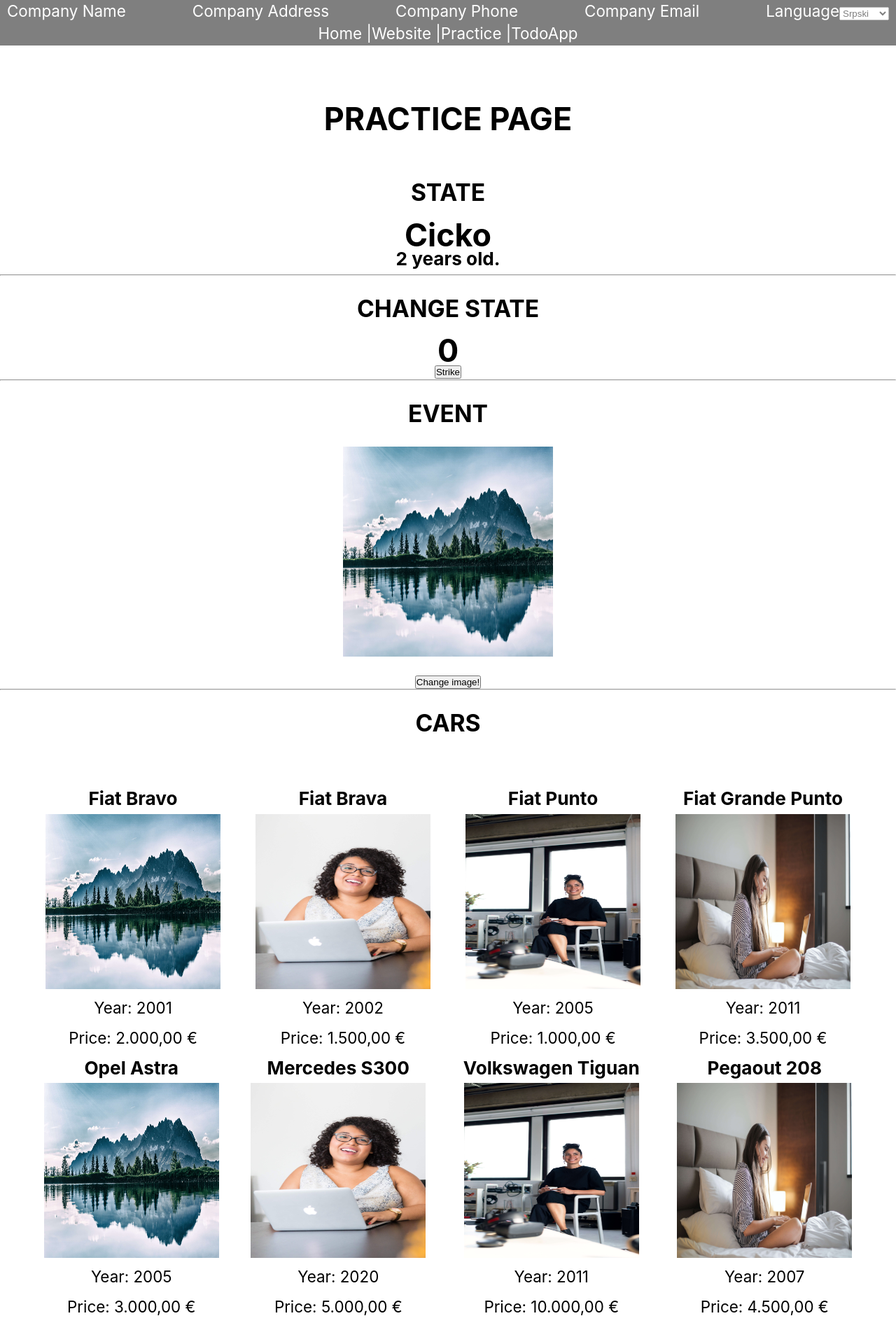
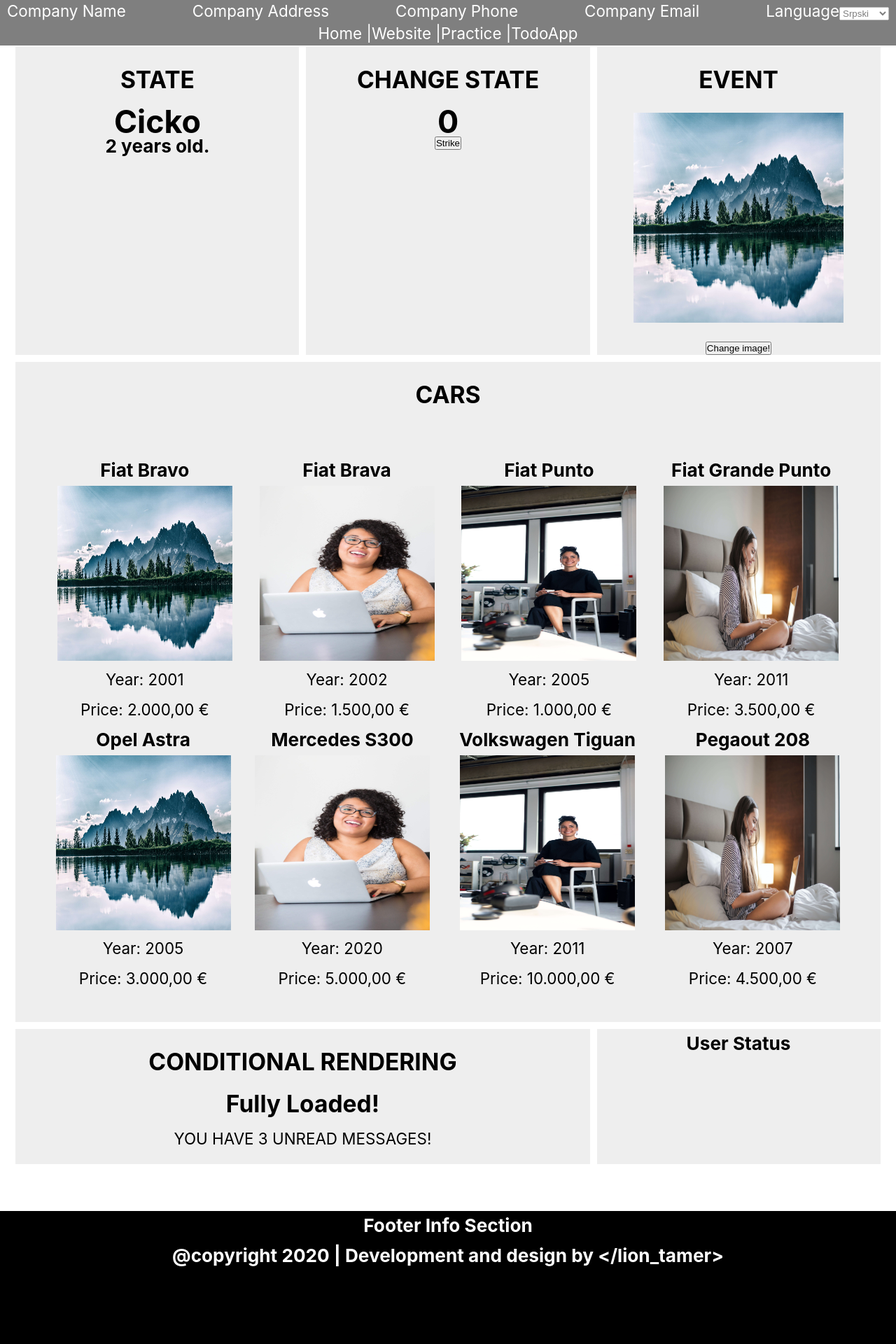
Before and after one commit to itobuka-vm/RT-T, a React (Create React App) app: page /practice in a window 1280 px wide. Shown: the top 1920 px of the page at 70% size. Built offline with nearby package versions, Linux system fonts and the light colour scheme.

Commit message:
adding little layout style to pages

```diff
--- /dev/null
+++ b/src/components/main/UserStatus.js
@@ -0,0 +1,12 @@
+// import React library
+import React from "react"
+
+function UserStatus() {
+  return (
+    <div>
+      <h3>User Status</h3>
+    </div>
+  )
+}
+
+export default UserStatus
--- a/src/style.css
+++ b/src/style.css
@@ -50,7 +50,7 @@ header {
   padding: 3px 10px;
 }
 
-/*** MAIN SECTION ***/
+/*** CONTENT ***/
 .landing {
   margin: 0;
   padding: 0;
@@ -135,8 +135,33 @@ p {
   padding: 0.5rem;
 }
 
+/*** PRACTICE PAGE ***/
+.grid-container {
+  padding: 3em 1em;
+  display: grid;
+  grid-template-columns: repeat(3, 1fr);
+  grid-gap: 10px;
+}
+
+.grid-item {
+  background-color: rgb(238, 238, 238);
+  display: flex;
+  flex-direction: column;
+  /* justify-content: center; */
+  text-align: center;
+}
+
+.item-4 {
+  grid-column: 1/4;
+}
+
+.item-5 {
+  grid-column: 1/3;
+}
+
 /*** FOOTER SECTION ***/
 footer {
+  height: 100vh;
   background-color: #000;
   color: #fff;
   display: block;
--- a/src/views/Home.js
+++ b/src/views/Home.js
@@ -9,7 +9,7 @@ function Home() {
   const InlineStyles = {
     div: {
       padding: "5em 0 3em 0",
-      height: "91vh",
+      height: "100vh",
       textAlign: "center"
     },
     heading: {
--- a/src/views/Practice.js
+++ b/src/views/Practice.js
@@ -1,24 +1,30 @@
 import React from "react"
 
-//import StateComponent - state practice
+// import StateComponent - state practice
 import StateComponent from "./../components/main/StateComponent"
 
-//event practice
+// event practice
 import StateChanger from "./../components/main/StateChanger"
 import Event from "./../components/main/Event"
 
 import Car from "./../components/main/Car"
 
-//import data
+// conditional rendering practice
+import UserStatus from "./../components/main/UserStatus"
+
+// import data
 import dataCars from "./../data/dataCars"
 import ConditionalRendering from "../components/main/ConditionalRendering"
+
+// import style
+import "./../style.css"
 
 class Practice extends React.Component {
   constructor() {
     super()
     this.state = {
       cars: dataCars,
-      //this used when making a call to API and in the meantime you want something to show up
+      // this used when making a call to API and in the meantime you want something to show up
       isLoading: true,
       unreadMsg: [
         "Better Call Saul",
@@ -28,12 +34,12 @@ class Practice extends React.Component {
     }
   }
 
-  ///componentDidMount() - lifecycle hook
-  //this is a chance to load something
-  // right after component load for the
-  //  first time on the screen
+  // componentDidMount() - lifecycle hook
+  // this is a chance to load something
+  //  right after component load for the
+  //   first time on the screen
   componentDidMount() {
-    //faking an API call with timeout function 2000 ms
+    // faking an API call with timeout function 2000 ms
     setTimeout(() => {
       this.setState({
         isLoading: false
@@ -42,7 +48,7 @@ class Practice extends React.Component {
   }
 
   render() {
-    //inline style object
+    // inline style object
     const InlineStyles = {
       div: {
         display: "flex",
@@ -65,29 +71,42 @@ class Practice extends React.Component {
         fontSize: "1em"
       }
     }
-    //CARS
+    // CARS
     const carComponents = this.state.cars.map((item) => (
       <Car key={item.id} car={item} />
     ))
 
     return (
-      <div style={InlineStyles.div}>
-        <h1 style={InlineStyles.heading}>Practice Page</h1>
+      <div className='grid-container'>
+        <div className='grid-item item-1'>
+          {/* STATE */}
           <h2 style={InlineStyles.heading}>State</h2>
           <StateComponent />
-        <hr />
+        </div>
+        <div className='grid-item item-2'>
+          {/* CHANGE STATE */}
           <h2 style={InlineStyles.heading}>Change State</h2>
           <StateChanger />
-        <hr />
+        </div>
+        <div className='grid-item item-3'>
+          {/* EVENT */}
           <h2 style={InlineStyles.heading}>Event</h2>
           <Event />
-        <hr />
+        </div>
+        <div className='grid-item item-4'>
+          {/* CARS */}
           <h2 style={InlineStyles.heading}>Cars</h2>
           <div className='car-list'>{carComponents}</div>
-        <hr />
+        </div>
+        <div className='grid-item item-5'>
+          {/* CONDITIONAL RENDERING */}
           <h2 style={InlineStyles.heading}>Conditional Rendering</h2>
           {/* <ConditionalRendering isLoading={this.state.isLoading} /> */}
-        {this.state.isLoading ? <h2>Loading...</h2> : <ConditionalRendering />}
+          {this.state.isLoading ? (
+            <h2>Loading...</h2>
+          ) : (
+            <ConditionalRendering />
+          )}
           {/* {this.state.unreadMsg.length > 0 ? (
             <p style={InlineStyles.heading}>
               You have {this.state.unreadMsg.length} unread messages!
@@ -99,6 +118,11 @@ class Practice extends React.Component {
             </p>
           )}
         </div>
+        <div className='grid-item item-6'>
+          {/* USER STATUS */}
+          <UserStatus />
+        </div>
+      </div>
     )
   }
 }
```
Lines whose indentation alone changed are shown as unchanged.
